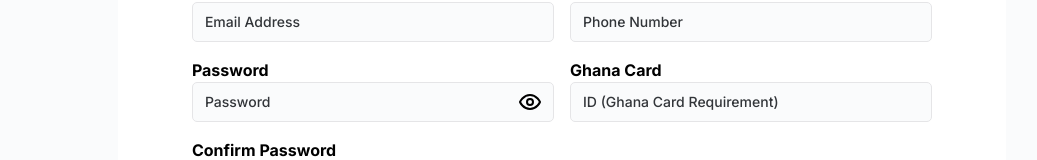
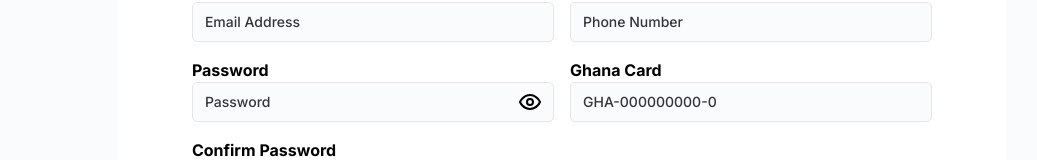
Before and after one commit to ProCare-PMS/ProCare-Web, a Next.js app: page /personal-information in a window 1280 px wide. Shown: the part 300-460 px from the top of the page, without its empty margins (78-1115 px from the left). Built offline with nearby package versions, Linux system fonts and the light colour scheme; no server answers.

Commit message:
update gh card and lincence number placeholder

```diff
--- a/app/(registration)/personal-information/page.tsx
+++ b/app/(registration)/personal-information/page.tsx
@@ -320,7 +320,7 @@ const RegistrationPage = () => {
                   name="ghana_card"
                   type="text"
                   className="bg-home w-full rounded-[5px] border border-[#E5E5E7] text-[#323539] font-medium text-sm font-inter"
-                  placeholder="ID (Ghana Card Requirement)"
+                  placeholder="GHA-000000000-0"
                 />
               </div>
             </div>
--- a/app/(registration)/pharmacy-information/page.tsx
+++ b/app/(registration)/pharmacy-information/page.tsx
@@ -333,7 +333,7 @@ const RegistrationPage = () => {
                     </label>
                     {errors.license_number && (
                       <p className="text-red-500 text-xs mt-1">
-                        {errors.license_number}
+                        {errors.license_number}` `
                       </p>
                     )}
                   </div>
@@ -341,7 +341,7 @@ const RegistrationPage = () => {
                   <input
                     id="license_number"
                     name="license_number"
-                    placeholder="License Number"
+                    placeholder="PC/XX/XX/0000X"
                     type="text"
                     className="appearance-none border rounded w-full h-10 p-2 bg-[#F8F9FB]"
                   />
```
